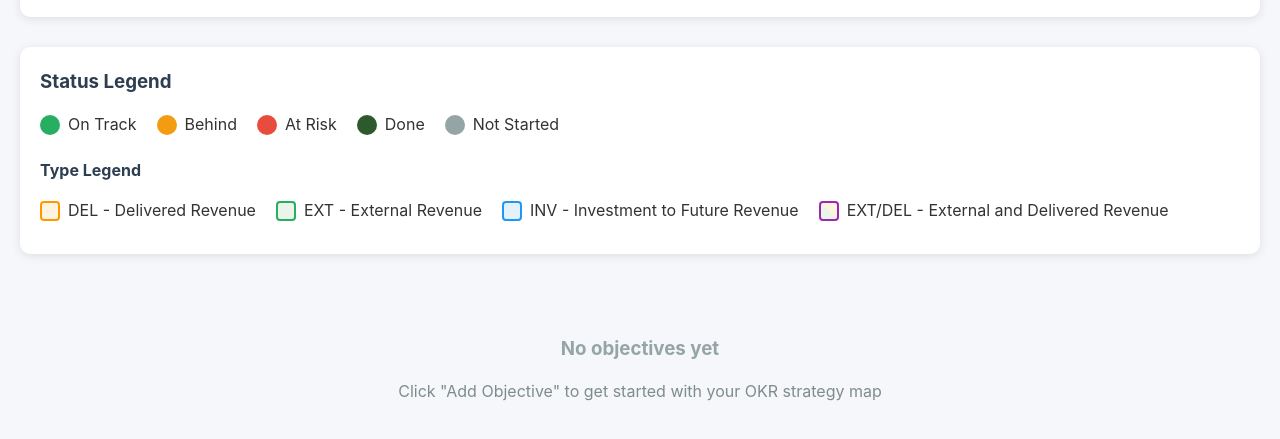
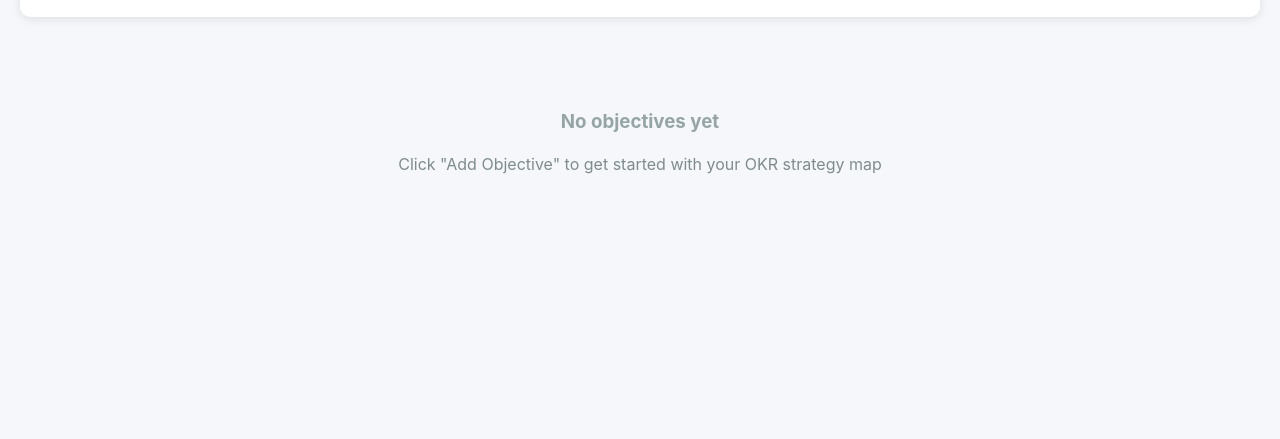
Before and after one commit to QE-at-CGI-FI/OKR-visualizer, a plain HTML site: page index.html in a window 1280 px wide. Shown: the part 107-546 px from the top of the page. Drawn offline with Linux system fonts and the light colour scheme.

Commit message:
Remove status and type legend sections from HTML and CSS

```diff
--- a/css/styles.css
+++ b/css/styles.css
@@ -91,94 +91,7 @@ body {
     background: #c0392b;
 }
 
-/* Status legend */
-.status-legend {
-    background: white;
-    padding: 20px;
-    border-radius: 10px;
-    box-shadow: 0 2px 10px rgba(0,0,0,0.1);
-    margin-bottom: 20px;
-}
 
-.status-legend h3 {
-    margin-bottom: 15px;
-    color: #2c3e50;
-}
-
-.status-legend h4 {
-    margin-top: 20px;
-    margin-bottom: 15px;
-    color: #2c3e50;
-    font-size: 1rem;
-}
-
-.legend-item {
-    display: flex;
-    align-items: center;
-    gap: 8px;
-}
-
-.status-indicator {
-    width: 20px;
-    height: 20px;
-    border-radius: 50%;
-    display: inline-block;
-}
-
-.status-indicator.on-track {
-    background-color: #27ae60;
-}
-
-.status-indicator.behind {
-    background-color: #f39c12;
-}
-
-.status-indicator.at-risk {
-    background-color: #e74c3c;
-}
-
-.status-indicator.done {
-    background-color: #2d5a2d;
-}
-
-.status-indicator.not-started {
-    background-color: #95a5a6;
-}
-
-/* Type indicators for legend */
-.type-indicator {
-    width: 20px;
-    height: 20px;
-    border-radius: 4px;
-    display: inline-block;
-}
-
-.type-indicator.del {
-    background-color: #fff3e0;
-    border: 2px solid #ff9800;
-}
-
-.type-indicator.ext {
-    background-color: #e8f5e8;
-    border: 2px solid #27ae60;
-}
-
-.type-indicator.inv {
-    background-color: #e3f2fd;
-    border: 2px solid #2196f3;
-}
-
-.type-indicator.ext-del {
-    background: linear-gradient(45deg, #e8f5e8 50%, #fff3e0 50%);
-    border: 2px solid #9c27b0;
-}
-
-.legend-items {
-    display: flex;
-    gap: 20px;
-    flex-wrap: wrap;
-    margin-bottom: 10px;
-}
 
 /* Objectives container */
 .objectives-container {
@@ -575,9 +488,7 @@ body {
         grid-template-columns: 1fr;
     }
 
-    .legend-items {
-        justify-content: center;
-    }
+
 
     .modal-content {
         margin: 10% auto;
--- a/index.html
+++ b/index.html
@@ -21,50 +21,6 @@
         </header>
 
         <main class="main-content">
-            <div class="status-legend">
-                <h3>Status Legend</h3>
-                <div class="legend-items">
-                    <div class="legend-item">
-                        <span class="status-indicator on-track"></span>
-                        <span>On Track</span>
-                    </div>
-                    <div class="legend-item">
-                        <span class="status-indicator behind"></span>
-                        <span>Behind</span>
-                    </div>
-                    <div class="legend-item">
-                        <span class="status-indicator at-risk"></span>
-                        <span>At Risk</span>
-                    </div>
-                    <div class="legend-item">
-                        <span class="status-indicator done"></span>
-                        <span>Done</span>
-                    </div>
-                    <div class="legend-item">
-                        <span class="status-indicator not-started"></span>
-                        <span>Not Started</span>
-                    </div>
-                </div>
-                <h4>Type Legend</h4>
-                <div class="legend-items">
-                    <div class="legend-item">
-                        <span class="type-indicator del"></span>
-                        <span>DEL - Delivered Revenue</span>
-                    </div>
-                    <div class="legend-item">
-                        <span class="type-indicator ext"></span>
-                        <span>EXT - External Revenue</span>
-                    </div>
-                    <div class="legend-item">
-                        <span class="type-indicator inv"></span>
-                        <span>INV - Investment to Future Revenue</span>
-                    </div>
-                    <div class="legend-item">
-                        <span class="type-indicator ext-del"></span>
-                        <span>EXT/DEL - External and Delivered Revenue</span>
-                    </div>
-                </div>
-            </div>
 
             <div id="objectives-container" class="objectives-container">
                 <!-- Objectives will be dynamically added here -->
```
